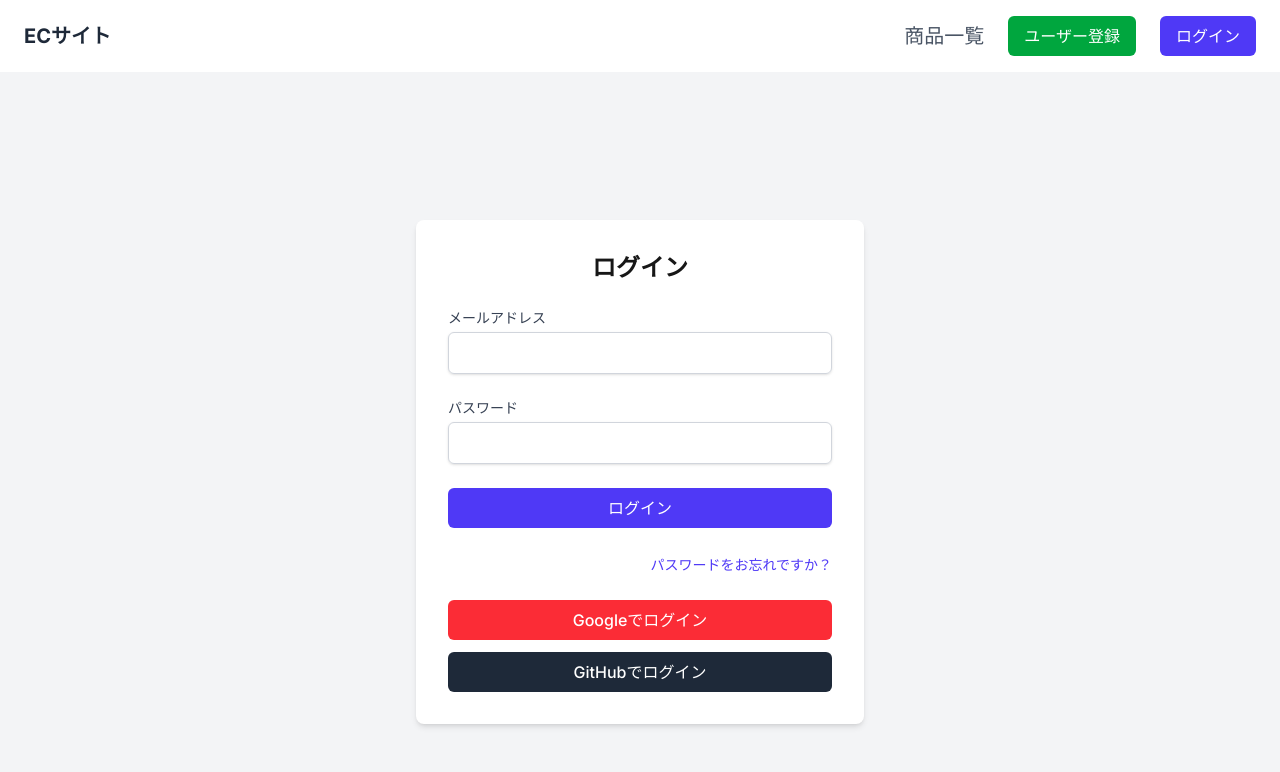
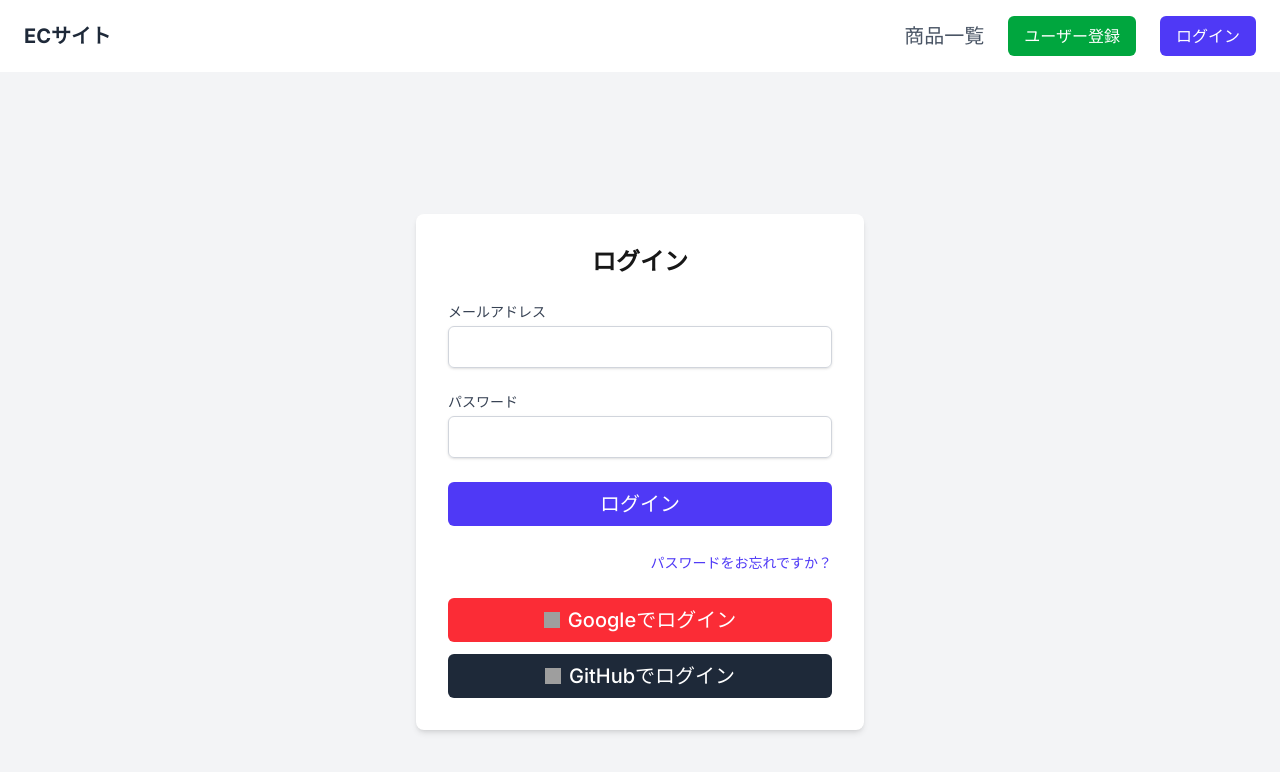
Before and after one commit to fukumamire/laravel-next.js, a Next.js app in the folder next-frontend-app/: page /login in a window 1280 px wide. Shown: the top 772 px of the page. Built offline with nearby package versions, Linux system fonts and the light colour scheme; no server answers; grey boxes are pictures that could not be loaded.

Commit message:
ログインボタンにアイコンを設置

```diff
--- a/next-frontend-app/app/login/page.tsx
+++ b/next-frontend-app/app/login/page.tsx
@@ -94,7 +94,7 @@ export default function LoginPage() {
           <div>
             <button
               type="submit"
-              className="w-full px-4 py-2 font-medium text-white bg-indigo-600 rounded-md hover:bg-indigo-700 focus:outline-none focus:ring-2 focus:ring-offset-2 focus:ring-indigo-500"
+              className="w-full px-4 py-2 font-medium text-white text-xl bg-indigo-600 rounded-md hover:bg-indigo-700 focus:outline-none focus:ring-2 focus:ring-offset-2 focus:ring-indigo-500"
             >
               ログイン
             </button>
@@ -108,15 +108,27 @@ export default function LoginPage() {
             <button
               type="button"
               onClick={() => signIn("google", { callbackUrl: "/" })}
-              className="w-full px-4 py-2 font-medium text-white bg-red-500 rounded-md hover:bg-red-600"
+              className="w-full px-4 py-2 font-medium text-xl text-white bg-red-500 rounded-md hover:bg-red-600 flex items-center justify-center gap-2"
             >
+              <img
+                src="https://cdn.simpleicons.org/google/white"
+                alt=""
+                aria-hidden="true"
+                className="h-4 w-4"
+              />
               Googleでログイン
             </button>
             <button
               type="button"
               onClick={() => signIn("github", { callbackUrl: "/" })}
-              className="w-full px-4 py-2 font-medium text-white bg-gray-800 rounded-md hover:bg-black"
+              className="w-full px-4 py-2 font-medium text-xl text-white bg-gray-800 rounded-md hover:bg-black flex items-center justify-center gap-2"
             >
+              <img
+                src="https://cdn.simpleicons.org/github/white"
+                alt=""
+                aria-hidden="true"
+                className="h-4 w-4"
+              />
               GitHubでログイン
             </button>
           </div>
```
Also changed, not shown: 1 other file (tests, documents, lock files or other folders).
